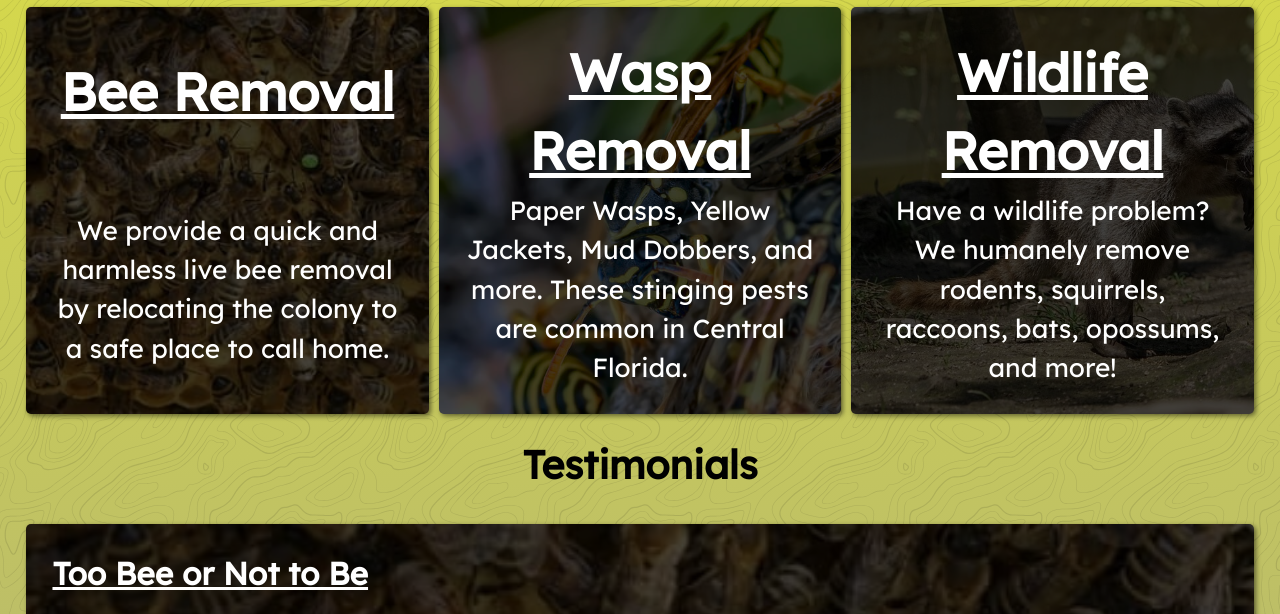
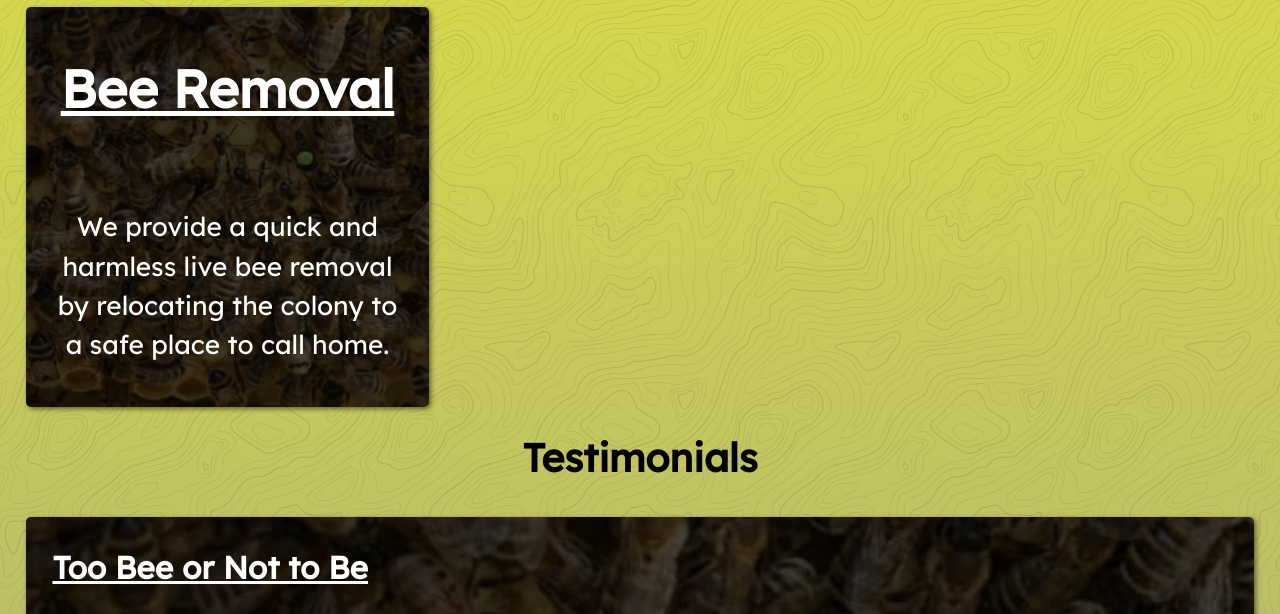
Before and after one commit to wakaidev/Best-Bee-Removal-in-Florida, a plain HTML site: page index.html in a window 1280 px wide. Shown: the part 793-1407 px from the top of the page. Drawn offline with Linux system fonts and the light colour scheme; a web font is replaced by a local one.

Commit message:
remove wildlife and wasp service divs

```diff
--- a/index.html
+++ b/index.html
@@ -91,15 +91,6 @@
         <p>We provide a quick and harmless live bee removal by relocating the colony to a safe place to call home.</p>
       </div>
 
-      <div class="service wasp-removal-service">
-        <h3 class="service__header">Wasp Removal</h3>
-        <p>Paper Wasps, Yellow Jackets, Mud Dobbers, and more. These stinging pests are common in Central Florida.</p>
-      </div>
-
-      <div class="service wildlife-removal-service">
-        <h3 class="service__header">Wildlife Removal</h3>
-        <p>Have a wildlife problem? We humanely remove rodents, squirrels, raccoons, bats, opossums, and more!</p>
-      </div>
 
 
     </div>
```
